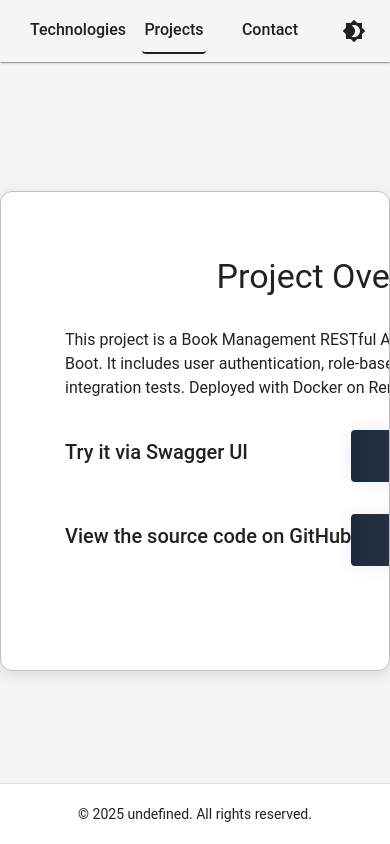
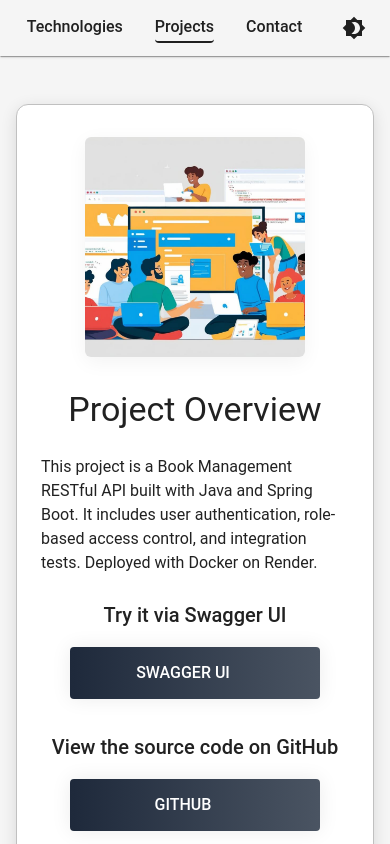
Before and after one commit to OfekSagiv/portfolio-page-spa, a React (Vite) app: page / in a window 390 px wide. Both pictures are taken after a click on the button "Projects". Built offline with nearby package versions, Linux system fonts and the light colour scheme; some icons are missing.

Commit message:
Add full responsive support for all sections and navigation

```diff
--- a/src/components/SkillCard/SkillCard.jsx
+++ b/src/components/SkillCard/SkillCard.jsx
@@ -1,14 +1,14 @@
 import React from "react";
 
 import {SkillLabel, SkillProgress, ProgressBar} from "./SkillCard.styles";
-import {CardWrapper} from "../shared/elements/elements.styles.js";
+import {SkillsCardWrapper} from "../shared/elements/elements.styles.js";
 import Box from "@mui/material/Box";
 import {Typography} from "@mui/material";
 import {CheckCircle} from "@mui/icons-material";
 
 export default function SkillCard({ title, skills }) {
     return (
-        <CardWrapper >
+        <SkillsCardWrapper >
             <Typography variant="h6" align="center" sx={{mb:3}}>{title}</Typography>
             {skills.map((skill) => (
                 <Box key={skill.name} sx={{mb : 2}}>
@@ -21,6 +21,6 @@ export default function SkillCard({ title, skills }) {
                     </SkillProgress>
                 </Box>
             ))}
-        </CardWrapper>
+        </SkillsCardWrapper>
     );
 }
--- a/src/components/about/About.jsx
+++ b/src/components/about/About.jsx
@@ -1,7 +1,6 @@
-import React from "react";
 import {Box} from "@mui/material";
 import HARD_TEXT from "../../constants/hardText.js";
-import {DescriptionText, GreetingText, NameText, StyledAvatar} from "./About.styles";
+import {ImageWrapper, DescriptionText, GreetingText, NameText, StyledAvatar} from "./About.styles";
 
 const About = () => {
     return (
@@ -12,9 +11,9 @@ const About = () => {
                 <DescriptionText>{HARD_TEXT.DESCRIPTION}</DescriptionText>
             </Box>
 
-            <Box sx={{ flex: 1, display: "flex", justifyContent: "flex-end" }}>
+            <ImageWrapper>
                 <StyledAvatar src={HARD_TEXT.AVATAR_SRC} alt={HARD_TEXT.NAME} />
-            </Box>
+            </ImageWrapper>
         </>
     );
 };
--- a/src/components/about/About.styles.js
+++ b/src/components/about/About.styles.js
@@ -1,14 +1,18 @@
 import { styled } from "@mui/material/styles";
 import Avatar from "@mui/material/Avatar";
-import {Typography} from "@mui/material";
+import {Typography , Box} from "@mui/material";
 
-export const StyledAvatar = styled(Avatar)(() => ({
+export const StyledAvatar = styled(Avatar)(({ theme }) => ({
     width: 300,
     height: 300,
     borderRadius: "50%",
     objectFit: "cover",
     boxShadow: "0 5px 20px rgba(0, 0, 0, 0.05)",
     display: "block",
+    [theme.breakpoints.down("md")]: {
+        width: 220,
+        height: 220,
+    },
 }));
 
 export const GreetingText = styled(Typography)(({ theme }) => ({
@@ -23,4 +27,15 @@ export const NameText = styled(Typography)(({ theme }) => ({
 export const DescriptionText = styled(Typography)(() => ({
     maxWidth: 500,
     lineHeight: 1.6,
+    textAlign: "left",
 }));
+
+export const ImageWrapper = styled(Box)(({ theme }) => ({
+    flex: 1,
+    display: "flex",
+    justifyContent: "flex-end",
+    alignItems: "center",
+    [theme.breakpoints.down("md")]: {
+        justifyContent: "center",
+    },
+}));
--- a/src/components/contact/Contact.jsx
+++ b/src/components/contact/Contact.jsx
@@ -4,13 +4,14 @@ import {useContactForm} from "../../hooks/useContactForm";
 import ContactForm from "./ContactForm.jsx";
 import ContactDetails from "./ContactDetails.jsx";
 import ResponsiveDivider from "../shared/divider/ResponsiveDivider.jsx";
+import {ContactContainer} from "./contact.styles.js";
 
 
 const Contact = () => {
     const {formRef, handleSubmit} = useContactForm();
 
     return (
-        <Box sx={{display: "flex", gap: 4}}>
+        <ContactContainer>
             <Box>
                 <ContactForm formRef={formRef} handleSubmit={handleSubmit}/>
             </Box>
@@ -18,7 +19,7 @@ const Contact = () => {
             <Box sx={{flex: 1, display: "flex", flexDirection: "column"}}>
                 <ContactDetails/>
             </Box>
-        </Box>
+            </ContactContainer>
     );
 };
 
--- /dev/null
+++ b/src/components/contact/contact.styles.js
@@ -0,0 +1,12 @@
+import {Box} from "@mui/material";
+import {styled} from "@mui/material/styles";
+
+export const ContactContainer = styled(Box)(({ theme }) => ({
+    display: "flex",
+    gap: theme.spacing(4),
+    flexDirection: "row",
+
+    [theme.breakpoints.down("md")]: {
+        flexDirection: "column",
+    },
+}));
--- a/src/components/navbar/Navbar.styles.js
+++ b/src/components/navbar/Navbar.styles.js
@@ -17,24 +17,25 @@ export const CustomToolbar = styled(Toolbar)(({ theme }) => ({
 
 export const NavLinksWrapper = styled(Box)(({ theme }) => ({
     display: "flex",
+    justifyContent: "center",
+    alignItems: "center",
     gap: theme.spacing(4),
     overflowX: "auto",
     scrollbarWidth: "none",
     "&::-webkit-scrollbar": {
-        display: "none" ,
+        display: "none",
     },
 }));
 
 export const NavBarButton = styled(Button)(({ theme }) => ({
+    minWidth: "auto",
+    padding: 0,
     fontSize: "1rem",
-    cursor: "pointer",
     color: "inherit",
-    textDecoration: "none",
-    padding: theme.spacing(1, 2),
+    textTransform: "capitalize",
     borderBottom: "2px solid transparent",
     transition: "border-bottom 0.2s ease",
     whiteSpace: "nowrap",
-    textTransform: "capitalize",
     "&.active": {
         borderBottom: `2px solid ${theme.palette.text.primary}`,
     },
--- a/src/components/projects/ProjectCard.jsx
+++ b/src/components/projects/ProjectCard.jsx
@@ -2,36 +2,36 @@ import React from "react";
 import {Typography, Stack, Box} from "@mui/material";
 import PrimaryButton from "../shared/button/PrimaryButton.jsx";
 import {PROJECT_BUTTON_LABELS} from "../../constants/projects.js";
-import {ProjectCardContainer} from "./Projects.styles.js";
+import {ProjectCardContainer , ProjectButtonRow} from "./Projects.styles.js";
 
 const ProjectCard = ({title, description, demoText, demoLink, codeText, codeLink, demoIcon, codeIcon,}) => {
 
     return (
         <ProjectCardContainer>
-            <Typography align={"center"} variant="h4">{title}</Typography>
-            <Typography variant="body1">{description}</Typography>
+            <Typography align={"center"} variant="h4" sx={{mb: 3}}>{title}</Typography>
+            <Typography variant="body1" sx={{mb: 3}}>{description}</Typography>
 
             <Stack direction="column" spacing={4}>
 
-                <Box sx={{display: "flex", alignItems: "center", justifyContent: "space-between"}}>
+                <ProjectButtonRow>
                     <Typography variant="h6" sx={{mb: 1, whiteSpace: "nowrap"}}>
                         {demoText}
                     </Typography>
 
-                    <PrimaryButton href={demoLink} target="_blank" endIcon={demoIcon} sx={{mr: "20px"}}>
+                    <PrimaryButton href={demoLink} target="_blank" endIcon={demoIcon} >
                         {PROJECT_BUTTON_LABELS.SWAGGER}
                     </PrimaryButton>
-                </Box>
+                </ProjectButtonRow>
 
-                <Box sx={{display: "flex", alignItems: "center", justifyContent: "space-between"}}>
+                <ProjectButtonRow>
                     <Typography variant="h6" sx={{mb: 1, whiteSpace: "nowrap"}}>
                         {codeText}
                     </Typography>
 
-                    <PrimaryButton href={codeLink} target="_blank" endIcon={codeIcon} sx={{mr: "20px"}}>
+                    <PrimaryButton href={codeLink} target="_blank" endIcon={codeIcon}>
                         {PROJECT_BUTTON_LABELS.GITHUB}
                     </PrimaryButton >
-                </Box>
+                </ProjectButtonRow>
 
             </Stack>
         </ProjectCardContainer>
--- a/src/components/projects/Projects.jsx
+++ b/src/components/projects/Projects.jsx
@@ -3,6 +3,7 @@ import ProjectCard from "./ProjectCard";
 import {StyledProjectImage} from "./Projects.styles";
 import {PROJECTS} from "../../constants/projects.js";
 import {ICONS} from "../shared/icons/icons.jsx";
+import {ImageWrapper} from "../about/About.styles.js";
 
 const Projects = () => {
     const project = PROJECTS[0];
@@ -19,8 +20,9 @@ const Projects = () => {
                     codeLink={project.codeLink}
                     codeIcon={ICONS[project.codeIcon]}
                 />
-
+            <ImageWrapper>
             <StyledProjectImage src={project.image} alt="Project thumbnail" />
+            </ImageWrapper>
         </>
     );
 };
--- a/src/components/projects/Projects.styles.js
+++ b/src/components/projects/Projects.styles.js
@@ -1,20 +1,43 @@
 import { styled } from "@mui/material/styles";
 import Box from "@mui/material/Box";
 
-export const StyledProjectImage = styled("img")({
+export const StyledProjectImage = styled("img")(({ theme }) => ({
     objectFit: "cover",
     width: 350,
     height: 350,
     borderRadius: 6,
-    overflow: "hidden",
+
     boxShadow: "0 5px 20px rgba(0, 0, 0, 0.05)",
-});
+    [theme.breakpoints.down("md")]: {
+        width: 220,
+        height: 220,
+    },
+}));
 
 export const ProjectCardContainer = styled(Box)(({ theme }) => ({
-    flex: 1,
+    flex: 1.5,
     height: 350,
     display: "flex",
     flexDirection: "column",
     justifyContent: "space-between",
     paddingBottom: theme.spacing(5),
+    [theme.breakpoints.down("md")]: {
+        alignItems: "stretch",
+        textAlign: "left",
+    },
 }));
+
+
+export const ProjectButtonRow = styled(Box)(({ theme }) => ({
+    display: "flex",
+    flexDirection: "row",
+    alignItems: "center",
+    justifyContent: "space-between",
+    gap: theme.spacing(1),
+
+    [theme.breakpoints.down("sm")]: {
+        flexDirection: "column",
+        alignItems: "center",
+        justifyContent: "center",
+    },
+}));
--- a/src/components/shared/divider/ResponsiveDivider.styles.js
+++ b/src/components/shared/divider/ResponsiveDivider.styles.js
@@ -1,12 +1,32 @@
 import { styled } from "@mui/material/styles";
 import Divider from "@mui/material/Divider";
 
+// export const StyledDivider = styled(Divider)(({ theme }) => ({
+//     borderColor: theme.palette.divider,
+//     marginLeft: theme.spacing(1),
+//     marginRight: theme.spacing(1),
+//     display: "none",
+//     [theme.breakpoints.up("md")]: {
+//         display: "block",
+//     },
+// }));
+
+
 export const StyledDivider = styled(Divider)(({ theme }) => ({
     borderColor: theme.palette.divider,
-    marginLeft: theme.spacing(1),
-    marginRight: theme.spacing(1),
-    display: "none",
+    margin: theme.spacing(2, 0),
+
     [theme.breakpoints.up("md")]: {
-        display: "block",
+        margin: theme.spacing(0, 2),
+        height: "auto",
+        alignSelf: "stretch",
+        borderLeftWidth: 1,
+        borderRightWidth: 0,
+    },
+
+    [theme.breakpoints.down("md")]: {
+        width: "100%",
+        borderTopWidth: 1,
+        borderBottomWidth: 0,
     },
 }));
--- a/src/components/shared/elements/elements.styles.js
+++ b/src/components/shared/elements/elements.styles.js
@@ -16,6 +16,7 @@ export const CustomSection = styled("section")(() => ({
     justifyContent: "center" ,
     alignItems: "center",
     paddingTop: "80px",
+
 }));
 
 export const CardContainer = styled(Box)(({ theme }) => ({
@@ -30,9 +31,16 @@ export const CardContainer = styled(Box)(({ theme }) => ({
     flexDirection: "row",
     borderRadius: 12,
     overflow: "hidden",
+    [theme.breakpoints.down("md")]: {
+        flexDirection: "column-reverse",
+        alignItems: "stretch",
+        textAlign: "center",
+        padding: theme.spacing(4, 3),
+        margin: theme.spacing(3, 2),
+    },
 }));
 
-export const CardWrapper = styled(Box)(({ theme }) => ({
+export const SkillsCardWrapper = styled(Box)(({ theme }) => ({
     ...commonCardStyles(theme),
     padding: theme.spacing(3),
     flex: 1,
```
